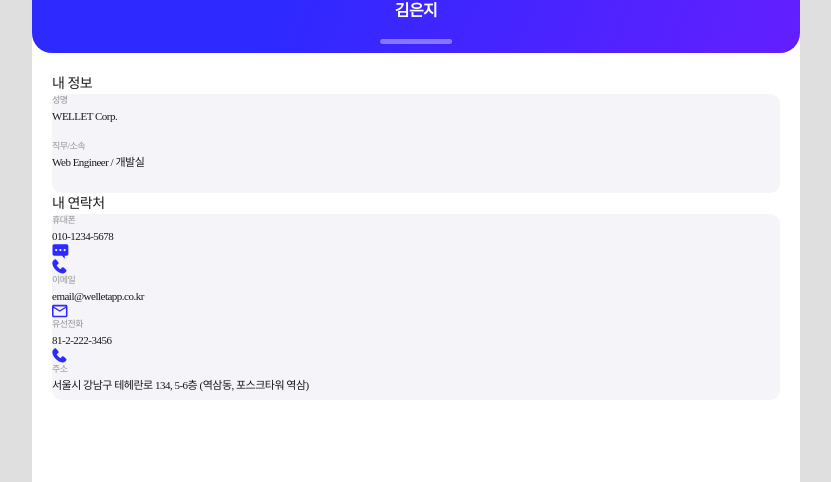
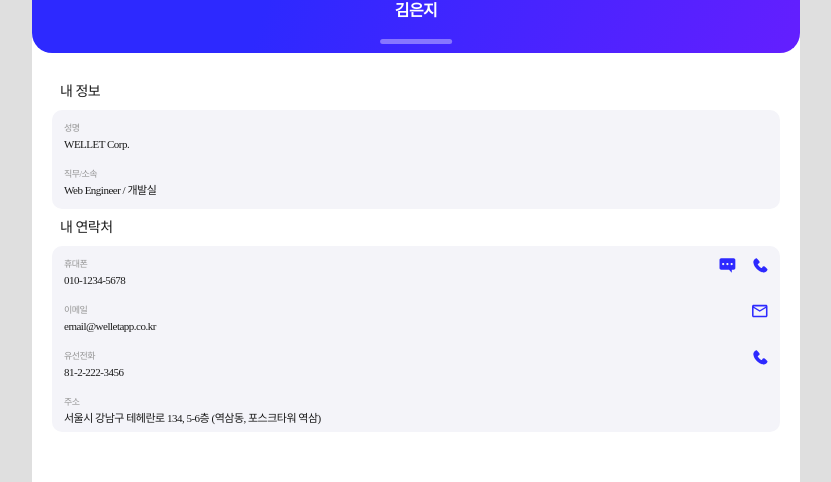
Before and after one commit to APPS-sookmyung/2024-WELLET-client, a React (Vite) app: page /mypage in a window 1280 px wide. Shown: the part 191-673 px from the top of the page, without its empty margins (224-1055 px from the left). Built offline with nearby package versions, Linux system fonts and the light colour scheme; a web font is replaced by a local one.

Commit message:
Feat: mypage 코드수정

```diff
--- a/src/pages/MyPage/MyPage.jsx
+++ b/src/pages/MyPage/MyPage.jsx
@@ -40,10 +40,22 @@ export default function MyPage() {
     </S.Container1>
     <S.Infobar>내 연락처</S.Infobar>
     <S.Container2>
-    <div>
-        <div><S.Font1>휴대폰</S.Font1><S.Font2>{myContact.phone}<img src={messageicon}/><img src={callicon}/></S.Font2></div>
-        <div><S.Font1>이메일</S.Font1><S.Font2>{myContact.email}<img src={mailicon}/></S.Font2></div>
-        <div><S.Font1>유선전화</S.Font1><S.Font2>{myContact.tel}<img src={callicon}/></S.Font2></div>
+      <div style={{display:'flex',justifyContent: 'space-between'}}>
+        <div><S.Font1>휴대폰</S.Font1><S.Font2>{myContact.phone}</S.Font2></div>
+        <div><S.IconBox><img src={messageicon}/><img src={callicon}/></S.IconBox></div>
+      </div>
+      <br/>
+      <div style={{display:'flex',justifyContent: 'space-between'}}>
+        <div><S.Font1>이메일</S.Font1><S.Font2>{myContact.email}</S.Font2></div>
+        <div><img src={mailicon}/></div>
+      </div>
+      <br/>
+      <div style={{display:'flex',justifyContent: 'space-between'}}>
+        <div><S.Font1>유선전화</S.Font1><S.Font2>{myContact.tel}</S.Font2></div>
+        <div><img src={callicon}/></div>
+      </div>
+      <br/>
+      <div>
         <div><S.Font1>주소</S.Font1><S.Font2>{myContact.address}</S.Font2></div>
       </div>
     </S.Container2>
--- a/src/pages/MyPage/MyPage.style.jsx
+++ b/src/pages/MyPage/MyPage.style.jsx
@@ -6,6 +6,7 @@ export const Container1 = styled.div`
   flex-shrink: 0;
   border-radius: 10px;
   background: #f4f4f9;
+  padding: 12px;
 `;
 
 export const Container2 = styled.div`
@@ -14,6 +15,7 @@ export const Container2 = styled.div`
   flex-shrink: 0;
   border-radius: 10px;
   background: #f4f4f9;
+  padding: 12px;
 `;
 
 export const Mybar1 = styled.div`
@@ -68,10 +70,10 @@ export const subbar = styled.div`
   flex-shrink: 0;
   border-radius: 4px;
   background: #8776ff;
-  position: absolute; /* 위치를 절대값으로 변경 */
-  top: 230px; /* 위에서부터 230px */
-  left: 50%; /* 가운데 정렬 */
-  transform: translateX(-50%); /* 가운데 정렬 */
+  position: absolute;
+  top: 230px;
+  left: 50%;
+  transform: translateX(-50%);
 `;
 
 export const EditIcon = styled.div`
@@ -86,12 +88,12 @@ export const EditIcon = styled.div`
   font-size: 9px;
   font-style: normal;
   font-weight: 400;
-  line-height: 150%; /* 13.5px */
+  line-height: 150%;
   letter-spacing: -0.5px;
-  position: absolute; /* 위치를 절대값으로 변경 */
-  top: 20px; /* 위에서부터 20px */
-  right: 20px; /* 오른쪽에서 20px */
-  height: 24px; /* barbox와 동일한 높이 */
+  position: absolute;
+  top: 20px;
+  right: 20px;
+  height: 24px;
 `;
 
 export const ProfilePic = styled.img`
@@ -100,9 +102,9 @@ export const ProfilePic = styled.img`
   flex-shrink: 0;
   border-radius: 97px;
   position: absolute;
-  top: 83px; /* 위에서부터 83px */
-  left: 50%; /* 가운데 정렬 */
-  transform: translateX(-50%); /* 가운데 정렬 */
+  top: 83px;
+  left: 50%;
+  transform: translateX(-50%);
 `;
 
 export const Infobar = styled.div`
@@ -110,8 +112,9 @@ export const Infobar = styled.div`
   font-size: 14px;
   font-style: normal;
   font-weight: 500;
-  line-height: 150%; /* 21px */
+  line-height: 150%;
   letter-spacing: -0.5px;
+  padding: 8px;
 `;
 
 export const Font1 = styled.div`
@@ -119,7 +122,7 @@ export const Font1 = styled.div`
   font-size: 9px;
   font-style: normal;
   font-weight: 400;
-  line-height: 150%; /* 13.5px */
+  line-height: 150%;
   letter-spacing: -0.5px;
 `;
 
@@ -128,7 +131,7 @@ export const Font2 = styled.div`
   font-size: 11px;
   font-style: normal;
   font-weight: 400;
-  line-height: 150%; /* 16.5px */
+  line-height: 150%;
   letter-spacing: -0.5px;
 `;
 
@@ -144,8 +147,8 @@ export const IconBarContainer = styled.div`
 export const messageIcon = styled.img`
   width: 15.831px;
   height: 14.392px;
-  position: absolute; /* 위치를 절대값으로 변경 */
-  top: 466px; /* 위에서부터 466px */
+  position: absolute;
+  top: 466px;
   right: 70px;
 `;
 
@@ -161,7 +164,7 @@ export const mailIcon = styled.img`
   width: 18px;
   height: 13px;
   position: absolute;
-  top: 466px; /* 여기에 적절한 위치 값을 설정하세요 */
+  top: 466px;
   right: 30px;
 `;
 
@@ -183,3 +186,8 @@ export const dot3icon = styled.img`
   height: 10.453px;
   flex-shrink: 0;
 `;
+
+export const IconBox = styled.div`
+  display: flex;
+  gap: 17px;
+`;
```
